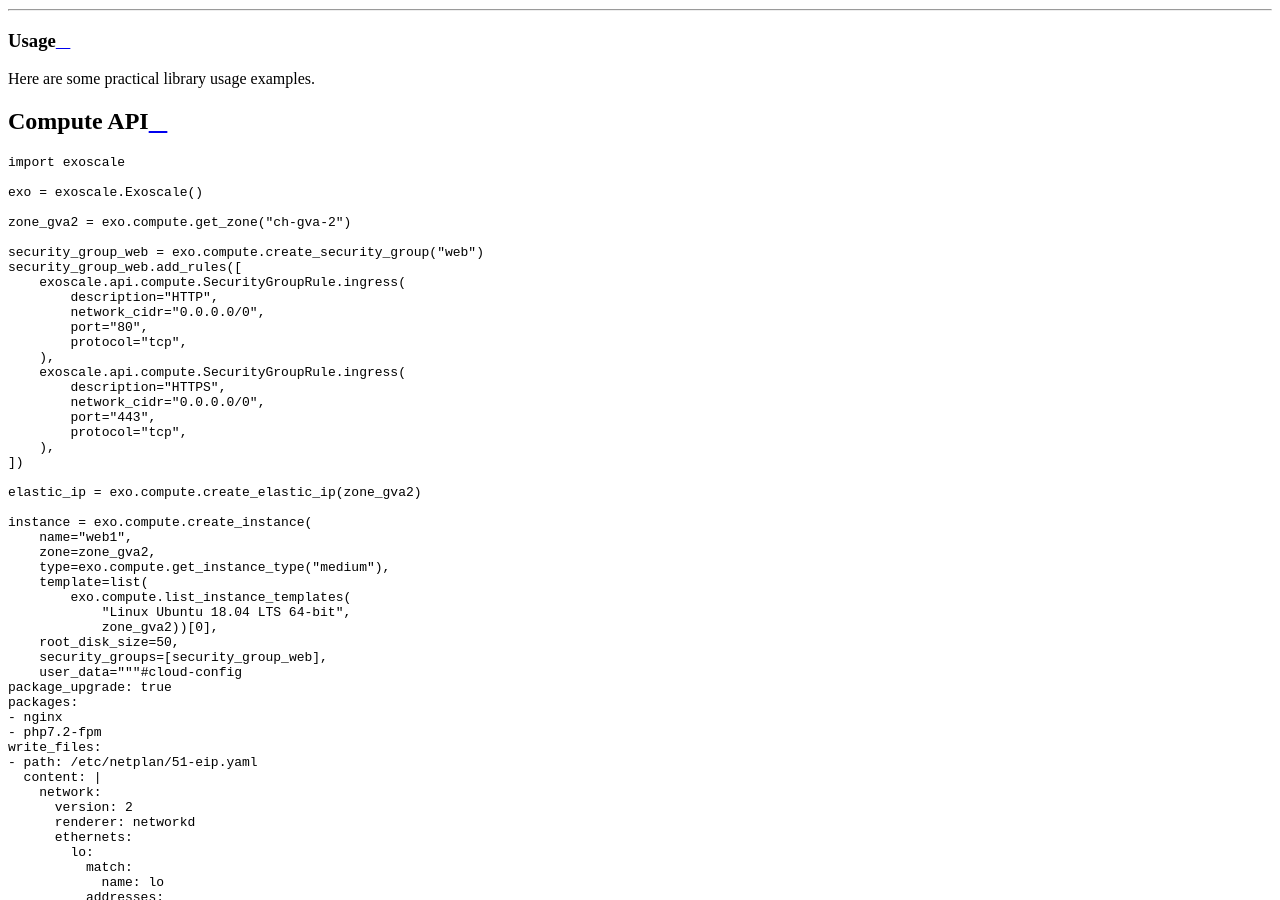
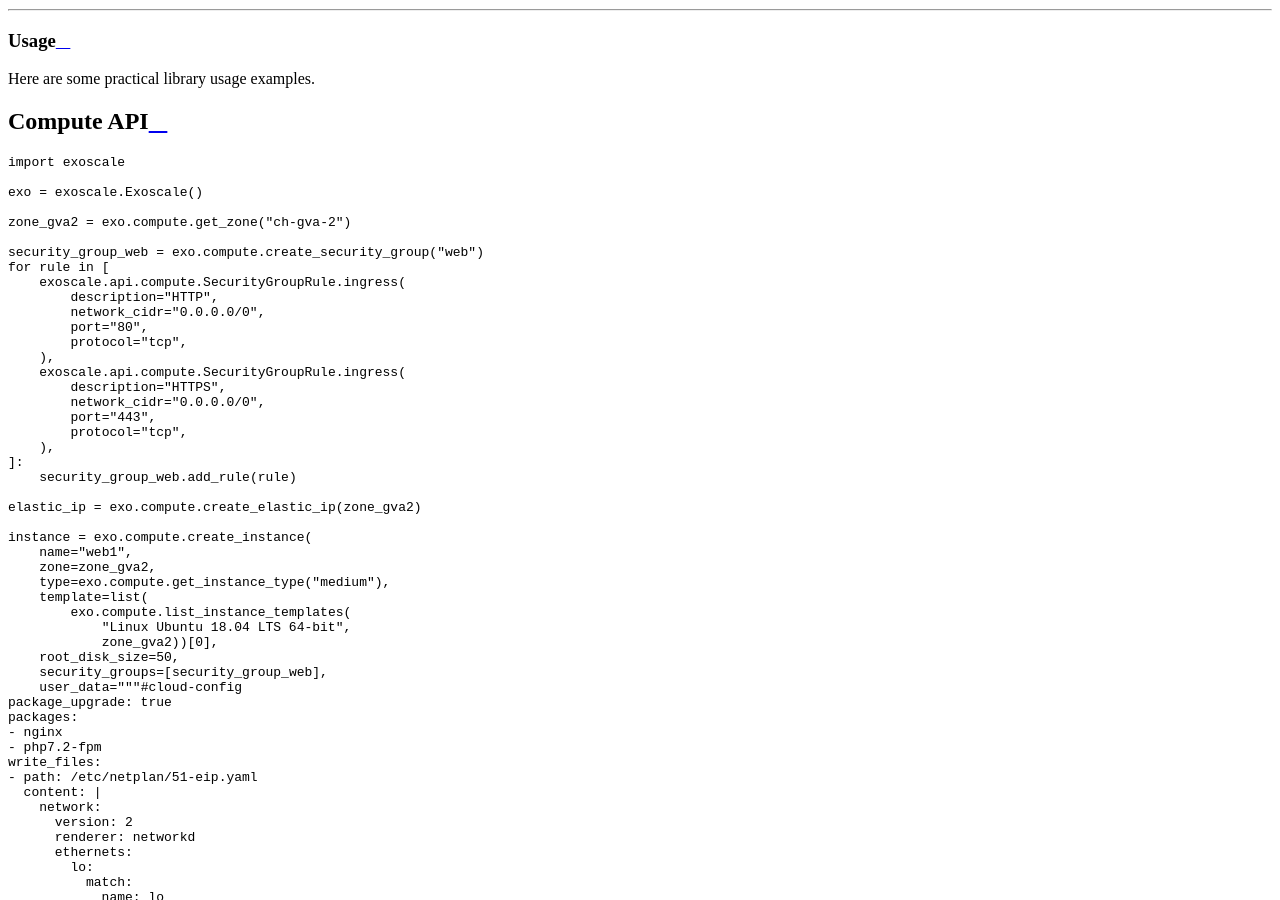
Before and after one commit to exoscale/python-exoscale, a Sphinx documentation site: the page built from docs/usage.md, in a window 1280 px wide and 900 px high, scrolled down 589 px. Built offline with Sphinx 7.4.7 and the Read the Docs theme 2.0.0, drawn with Linux system fonts in a browser that asks for light colours; pages that are not in the unit, such as notebooks, are missing from menus.

Commit message:
Fix documentation usage examples

```diff
--- a/docs/usage.md
+++ b/docs/usage.md
@@ -12,7 +12,7 @@
 zone_gva2 = exo.compute.get_zone("ch-gva-2")
 
 security_group_web = exo.compute.create_security_group("web")
-security_group_web.add_rules([
+for rule in [
     exoscale.api.compute.SecurityGroupRule.ingress(
         description="HTTP",
         network_cidr="0.0.0.0/0",
@@ -25,7 +25,8 @@
         port="443",
         protocol="tcp",
     ),
-])
+]:
+    security_group_web.add_rule(rule)
 
 elastic_ip = exo.compute.create_elastic_ip(zone_gva2)
 
```
Also changed, not shown: other parts of docs/usage.md (+1 -2 lines).
